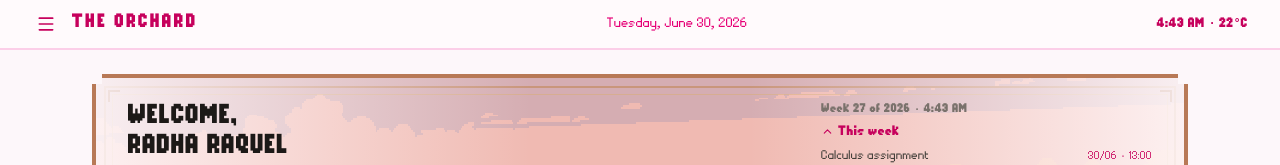
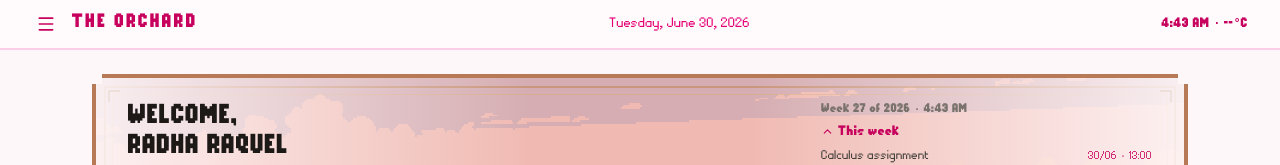
Before and after one commit to radharaquelnicolau/The-Orchard, a Next.js app in the folder the-orchard/: page / in a window 1280 px wide. Shown: the top 165 px of the page. Built offline with nearby package versions, Linux system fonts and the light colour scheme; no server answers.

Commit message:
feat: integrate weather API to display current temperature on HomePage

```diff
--- a/the-orchard/src/components/HomePage.jsx
+++ b/the-orchard/src/components/HomePage.jsx
@@ -9,14 +9,7 @@ import {
   ChevronDown,
   AlertTriangle,
   ExternalLink,
-  X,
-  Home,
-  CreditCard,
-  BookOpen,
-  GraduationCap,
-  Briefcase,
-  User,
-  FolderOpen,
+  X
 } from "lucide-react";
 
 /* ─── pixel emoji paths ───────────────────────────────────────── */
@@ -262,7 +255,29 @@ export default function HomePage() {
     hour: "numeric", minute: "2-digit",
   });
   const weekNum  = getWeekNumber(now);
-  const tempC    = 22;
+  const [temperature, setTemperature] = useState(null);
+  useEffect(() => {
+    async function loadWeather() {
+      try {
+        const res = await fetch(
+          "https://api.open-meteo.com/v1/forecast?latitude=-25.9655&longitude=32.5832&current=temperature_2m&timezone=auto&forecast_days=1"
+        );
+
+        const data = await res.json();
+
+        if (data?.current?.temperature_2m === undefined) {
+          console.log("Unexpected weather response:", data);
+          return;
+        }
+
+        setTemperature(data.current.temperature_2m);
+      } catch (error) {
+        console.error("Could not load weather:", error);
+      }
+    }
+
+    loadWeather();
+}, []);
 
   /* nav */
   const navItems = [
@@ -421,7 +436,7 @@ export default function HomePage() {
             className="text-right text-[12px] font-bold text-pink-700"
             style={{ fontFamily: "'PixelAE', monospace" }}
           >
-            {timeStr} · {tempC}°C
+            {timeStr} · {temperature === null ? "--" : Math.round(temperature)}°C
           </p>
         </div>
       </header>
```
